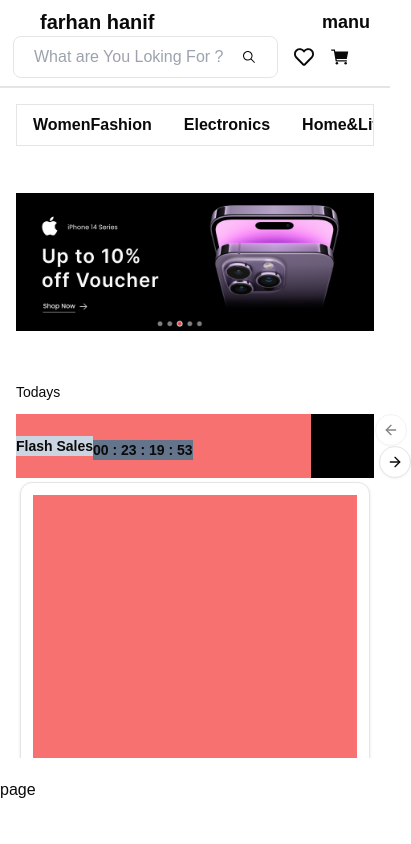
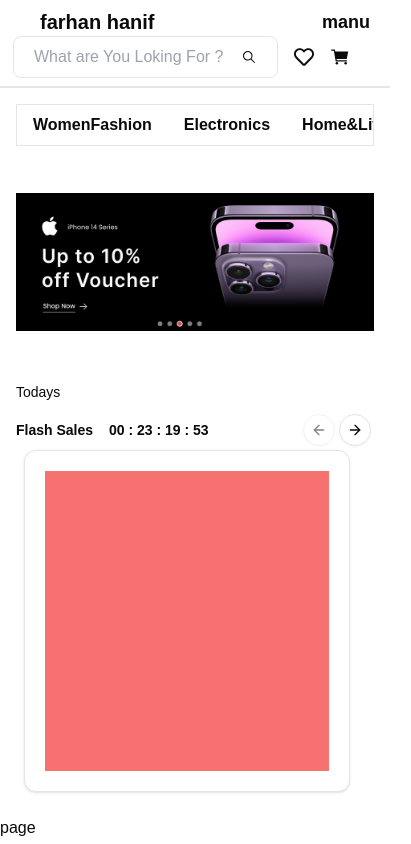
Before and after one commit to FarhanCodesLife/Full-E-Commerce-Website-UI-UX-Design, a Next.js app in the folder work/: page / in a window 390 px wide. Shown: the whole page, 411 px wide, since content can reach past the window. Built offline with nearby package versions, Linux system fonts and the light colour scheme.

Commit message:
all work

```diff
--- a/work/app/pages/Sales.tsx
+++ b/work/app/pages/Sales.tsx
@@ -20,16 +20,16 @@
       }}
       className="w-full max-w-full"
     >
-        <div className='w-[100%]  flex flex-col md:flex-row md:space-x-10 space-y-4 md:space-y-0'>
+        <div className='w-[90%]  flex flex-col md:flex-row md:space-x-10 space-y-4 md:space-y-0'>
           <div className='space-y-3 w-full'>
             <div className='text-sm md:text-base'>Todays</div>
 
-            <div className='w-full bg-red-400 font-bold flex  sm:flex-row justify-between items-center gap-6'>
-              <div className='w-full  flex  sm:flex-row sm:space-x-8 space-y-2 sm:space-y-0 items-center'>
-                <h1 className='text-sm md:text-2xl bg-slate-300 lg:text-3xl font-bold'>Flash Sales</h1>
-                <h1 className='text-sm md:text-2xl bg-slate-500 lg:text-3xl font-bold'>00 : 23 : 19 : 53</h1>
+            <div className='w-full  font-bold flex  sm:flex-row justify-between items-center gap-6'>
+              <div className='w-full  flex  sm:flex-row sm:space-x-8 space-x-4 space-y-0 sm:space-y-0 items-center'>
+                <h1 className='text-sm md:text-2xl bg-slate-3 lg:text-3xl font-bold'>Flash Sales</h1>
+                <h1 className='text-sm md:text-2xl bg-slate00 lg:text-3xl font-bold'>00 : 23 : 19 : 53</h1>
               </div>
-              <div className="sm:w-1/4 justify-center bg-black space-x-5">
+              <div className="sm:w-1/4 w-1/2 justify-center  space-x-5">
 
                 <CarouselPrevious className="relative  " />
                 <CarouselNext className="relative" />
@@ -49,10 +49,10 @@
 
       <CarouselContent>
       {[...Array(8)].map((_, index) => (
-          <CarouselItem key={index} className="md:basis-1/3 lg:basis-1/4 h-[280px]  lg:h-[350px]">
+          <CarouselItem key={index} className="md:basis-1/3 lg:basis-1/4 px-5  lg:h-[350px]">
             <div className="p-1">
               <Card>
-                <CardContent className="flex  items-center h-[340px] justify-center p-3">
+                <CardContent className="flex  items-center h-[340px] justify-center p-5 sm:p-3">
 
             <div key={index} className=' bg-red-400 w-full h-full p-5'></div>
                       </CardContent>
```
